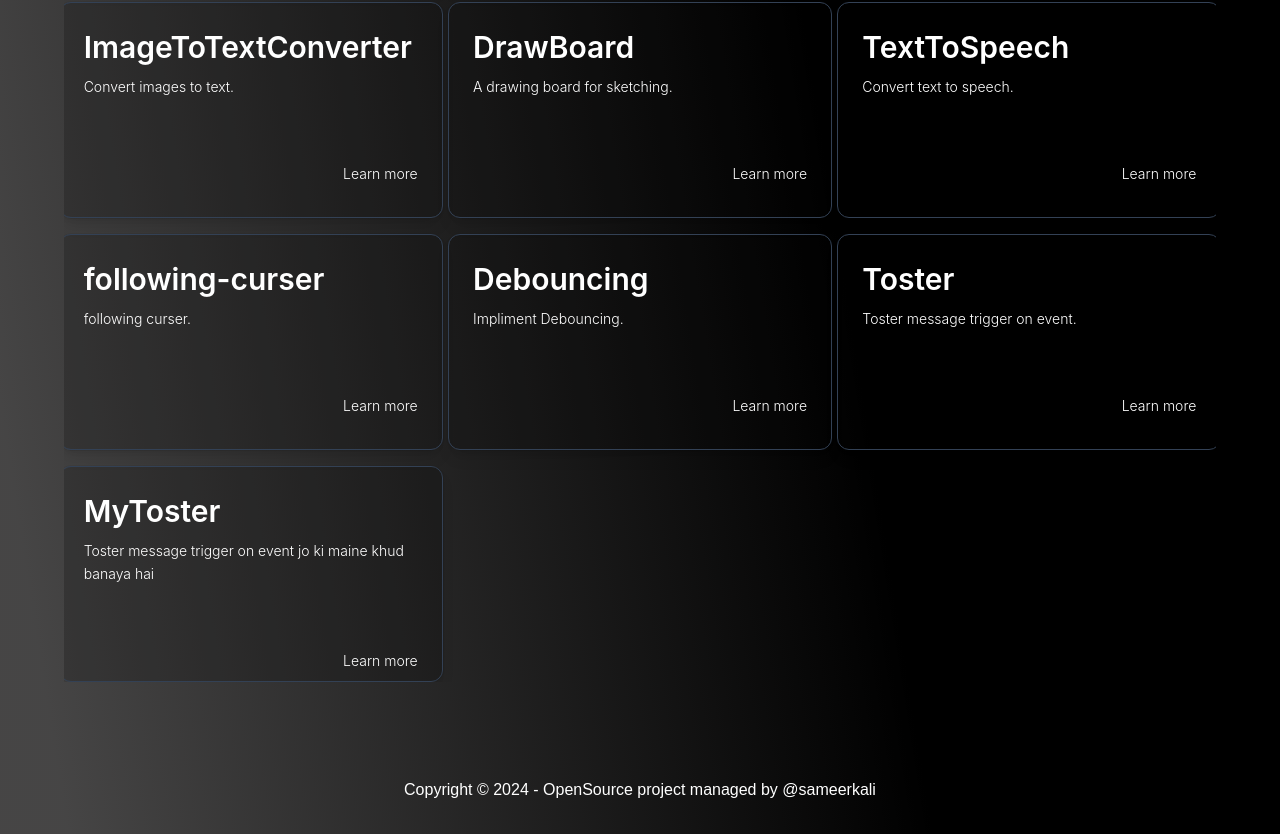
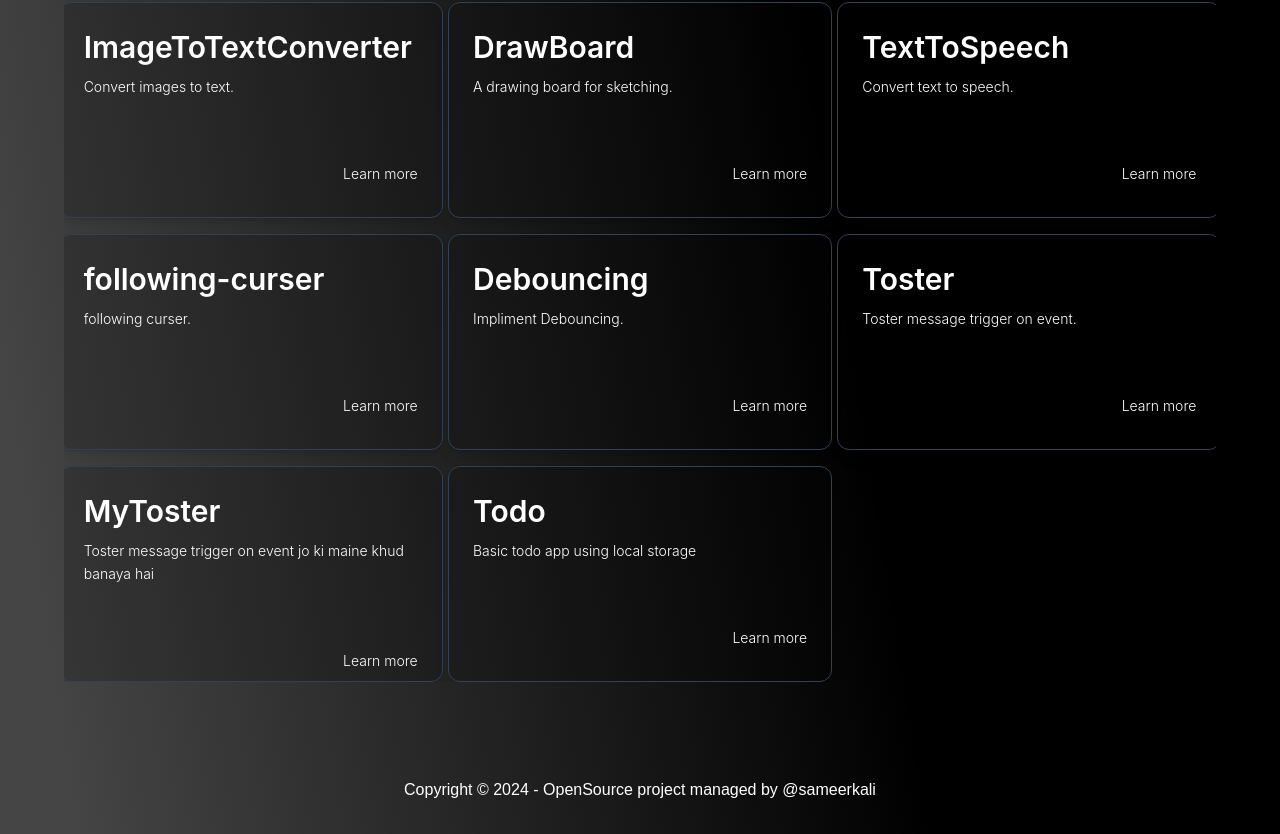
Before and after one commit to sameerkali/React_coding_round_practice, a React (Vite) app: page / in a window 1280 px wide. Shown: the part 1602-2436 px from the top of the page. Built offline with nearby package versions, Linux system fonts and the light colour scheme.

Commit message:
add new assignment: Todo app (CRUD)

```diff
--- /dev/null
+++ b/src/All Assessment/assessment22/Todo.jsx
@@ -0,0 +1,9 @@
+import React from 'react'
+
+const Todo = () => {
+  return (
+    <div>Todo</div>
+  )
+}
+
+export default Todo
--- a/src/App.jsx
+++ b/src/App.jsx
@@ -36,6 +36,7 @@ import FollowingCurser from "./All Assessment/assessment19/FollowingCurser";
 import Debouncing from "./All Assessment/assessment19/Debouncing";
 import Toster from "./All Assessment/assessment21/Toster";
 import MyToaster from "./All Assessment/assessment21/MyToaster";
+import Todo from "./All Assessment/assessment22/Todo";
 
 ReactGA.initialize("G-R3DJ0V5QK6");
 
@@ -107,6 +108,7 @@ const App = () => {
         <Route path="/debouncing" element={<Debouncing />} />
         <Route path="/toster" element={<Toster />} />
         <Route path="/mytoster" element={<MyToaster />} />
+        <Route path="/todo" element={<Todo />} />
         <Route
           path="/code"
           element={<Code code={exampleCode} language="javascript" />}
--- a/src/Utils.js
+++ b/src/Utils.js
@@ -88,6 +88,10 @@ export const buttonDetails = [
   {
     name: "MyToster",
     description: "Toster message trigger on event jo ki maine khud banaya hai"
+  },
+  {
+    name: "Todo",
+    description: "Basic todo app using local storage"
   }
 ];
 
```
Also changed, not shown: src/All Assessment/assessment22/styles.css (added, +12 -0 lines), src/All Assessment/assessment22/readme.md (added).
